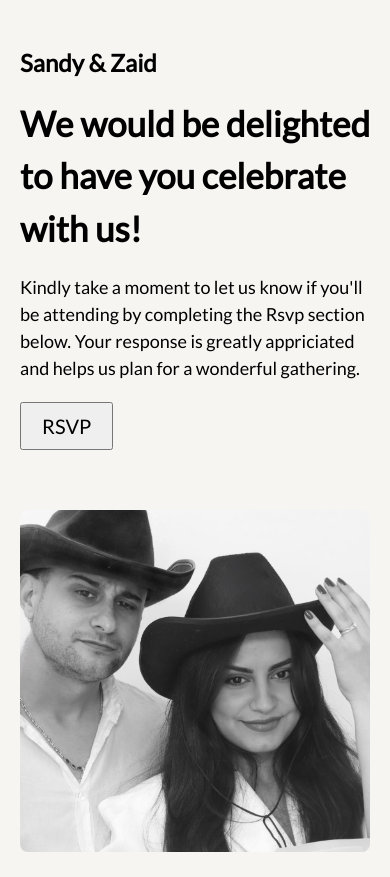
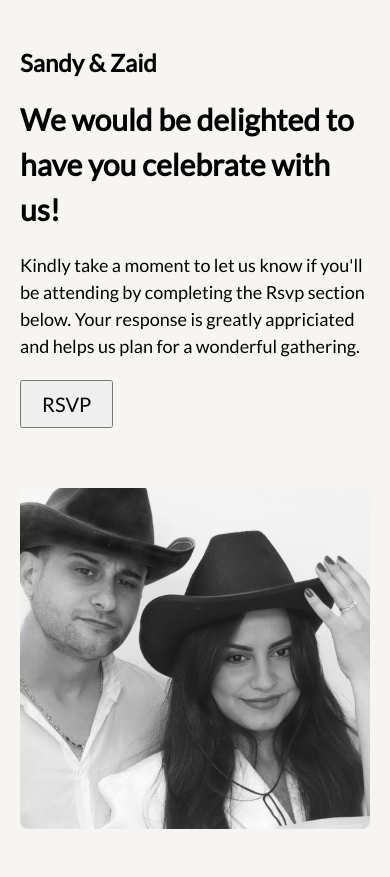
Before and after one commit to DIILEESHA/Sandy-Zaid, a React (Vite) app: page / in a window 390 px wide. Shown: the part 1610-2487 px from the top of the page. Built offline with nearby package versions, Linux system fonts and the light colour scheme.

Commit message:
added responsivr

```diff
--- a/src/pages/home/details.css
+++ b/src/pages/home/details.css
@@ -124,7 +124,7 @@
   }
 }
 @media screen and (max-width: 608px) {
-  .short {
+  .short ,.dallapatah{
     font-size: 30px;
     width: 100%;
   }
```
